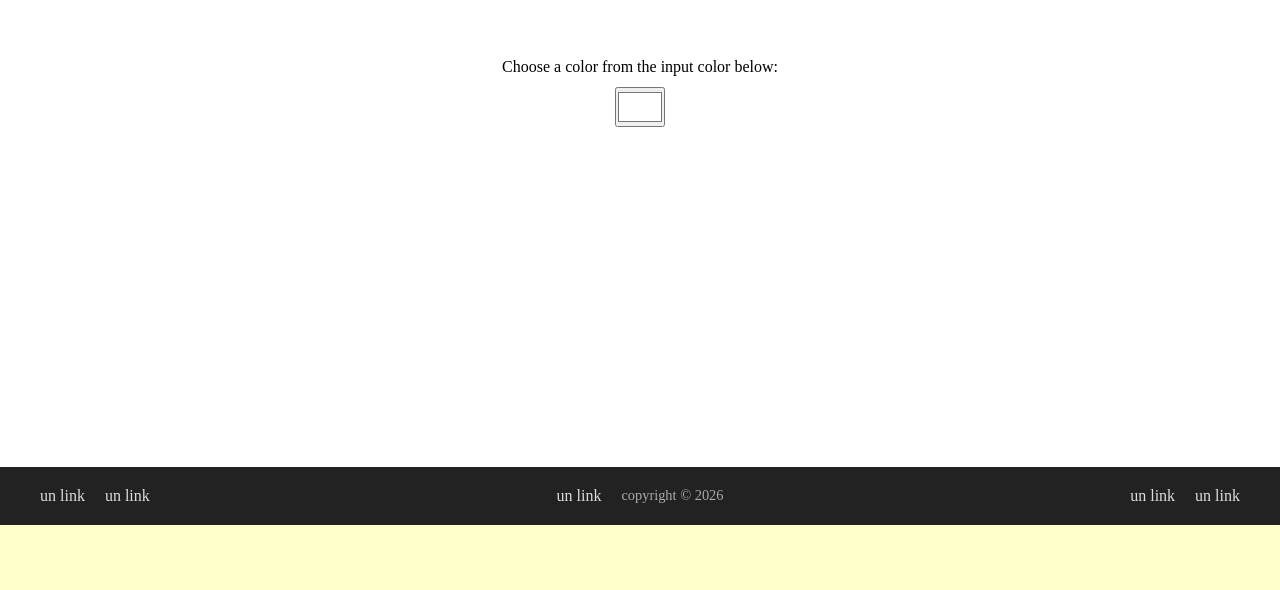
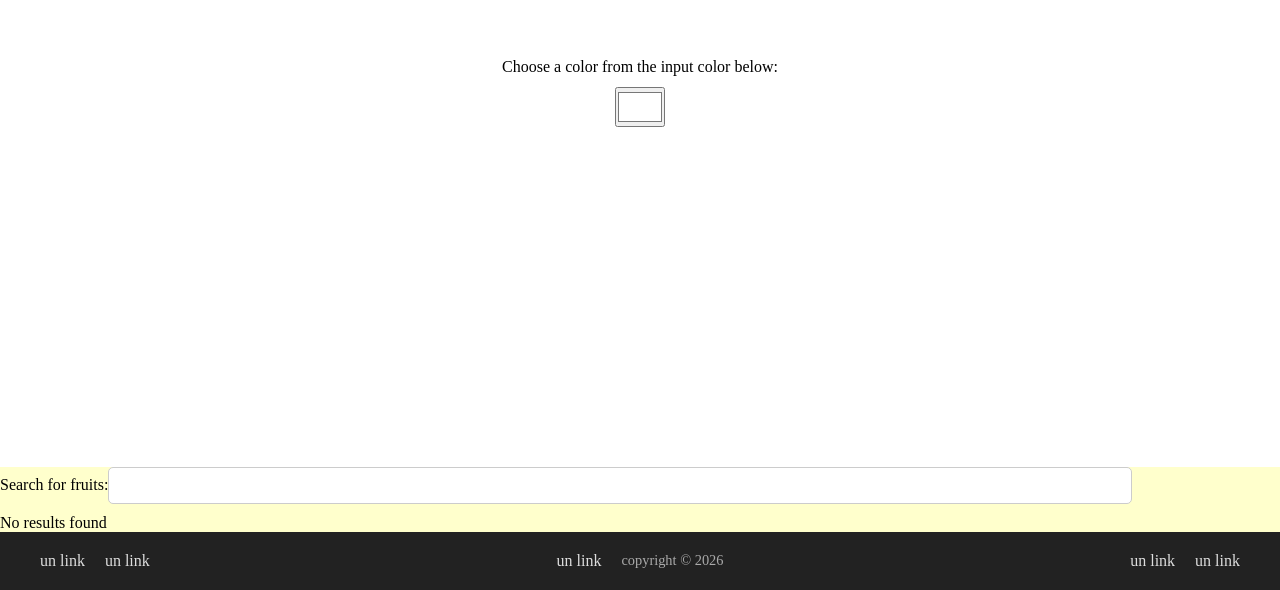
Before and after one commit to LucianoCipolla/ReactExercises, a React (Vite) app in the folder ResusableMegaNavbar/: page / in a window 1280 px wide. Shown: the part 979-1569 px from the top of the page. Before the commit the page ends 1504 px from the top, so only its background shows below. Built offline with nearby package versions, Linux system fonts and the light colour scheme.

Commit message:
aprendiendo un toque de useEffect, creando un buscador que espera hasta que el user termine de tipear para recien ahi buscar hacer un request de datos y mostrarlos

```diff
--- a/ResusableMegaNavbar/src/App.jsx
+++ b/ResusableMegaNavbar/src/App.jsx
@@ -4,6 +4,7 @@ import { App as Card } from "./Card"
 import { MoodBoard } from "./MoodBoard"
 import { ToggleApp } from "./ToggleTextButton"
 import { ColorPicker } from "./ColorPickerApp"
+import { FruitsSearch } from "./fruitSearchApp"
 
 function App() {
   return (
@@ -13,6 +14,7 @@ function App() {
       <MoodBoard />
       <ToggleApp />
       <ColorPicker />
+      <FruitsSearch />
       <Footer />
     </div>
   )
--- /dev/null
+++ b/ResusableMegaNavbar/src/fruitSearchApp.jsx
@@ -0,0 +1,53 @@
+import { useState, useEffect } from "react";
+
+export function FruitsSearch() {
+  const [query, setQuery] = useState('');
+  const [results, setResults] = useState([]);
+
+  function handleSubmit(e) {
+    e.preventDefault();
+  }
+
+  useEffect(() => {
+    if (query.trim() === '') {
+      setResults([]);
+      return;
+    }
+    const timeoutId = setTimeout(async () => {
+      try {
+        const response = await fetch(`https://fruit-search.freecodecamp.rocks/api/fruits?q=${query}`);
+        const data = await response.json();
+        setResults(data.map(fruit => fruit.name));
+      } catch (error) {
+        console.error("Error fetching data:", error);
+      }
+      console.log(data);
+    }, 700);
+
+    return ()=>clearTimeout(timeoutId)
+
+  }, [query]);
+
+  return (
+    <div id="search-container">
+      <form onSubmit={handleSubmit}>
+        <label htmlFor="search-input">Search for fruits:</label>
+        <input
+          id="search-input"
+          type="search"
+          value={query}
+          onChange={(e) => setQuery(e.target.value)}
+        />
+      </form>
+      <div id="results">
+        {results.length > 0 ? (
+          results.map(item => (
+            <p key={item} className="result-item">{item}</p>
+          ))
+        ) : (
+          <p>No results found</p>
+        )}
+      </div>
+    </div>
+  );
+}
--- a/ResusableMegaNavbar/src/index.css
+++ b/ResusableMegaNavbar/src/index.css
@@ -214,6 +214,35 @@ input[type="color"] {
 }
 
 
+
+search-container {
+  text-align: center;
+  background: white;
+  padding: 20px;
+  border-radius: 10px;
+  box-shadow: 0 0 10px rgba(0, 0, 0, 0.1);
+}
+
+#search-input {
+  padding: 10px;
+  width: 80%;
+  border: 1px solid #ccc;
+  border-radius: 5px;
+  margin-bottom: 10px;
+}
+
+#results {
+  text-align: left;
+  max-height: 150px;
+  overflow-y: auto;
+}
+.result-item {
+  padding: 5px;
+  border-bottom: 1px solid #ddd;
+}
+
+
+
 footer {
   background-color: #222;
   color: #fff;
```
